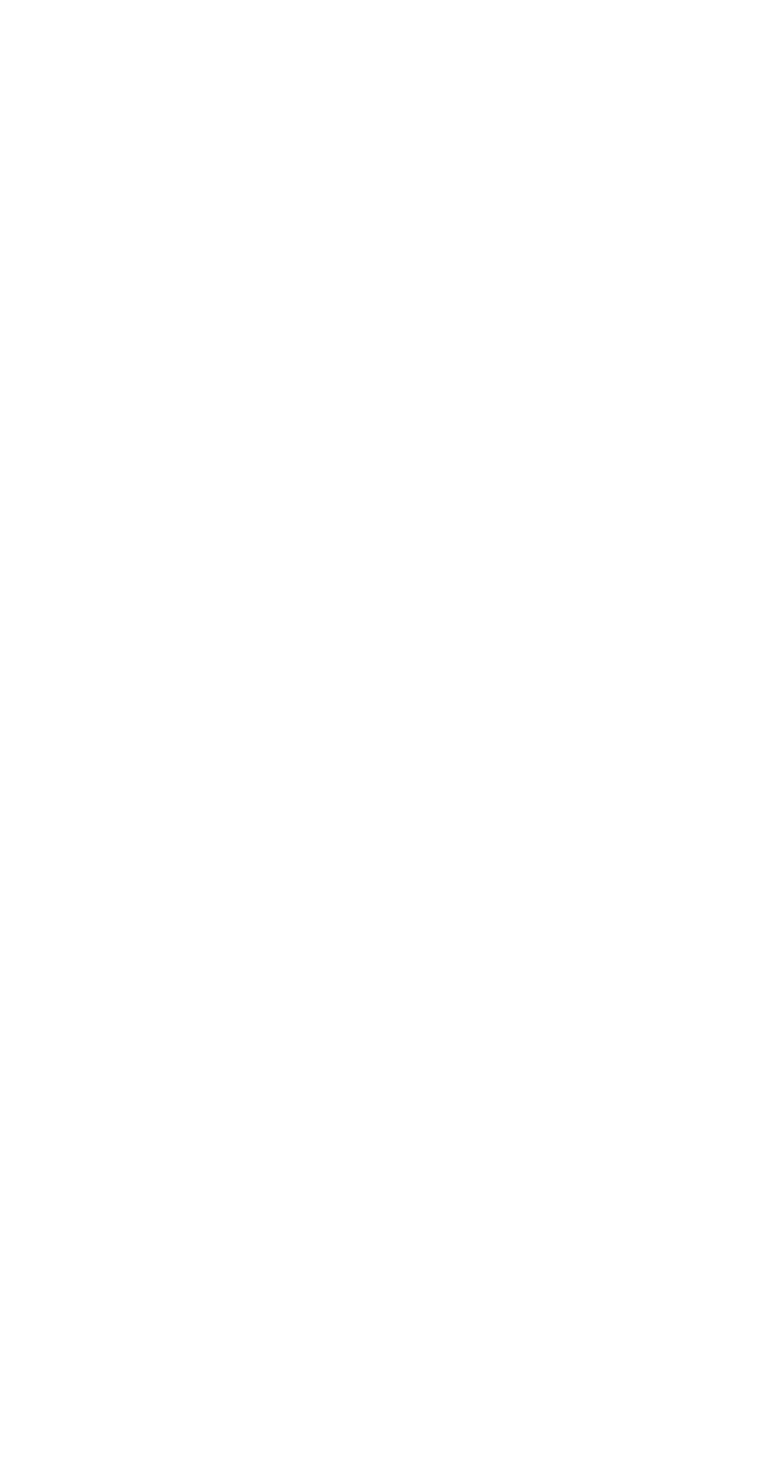
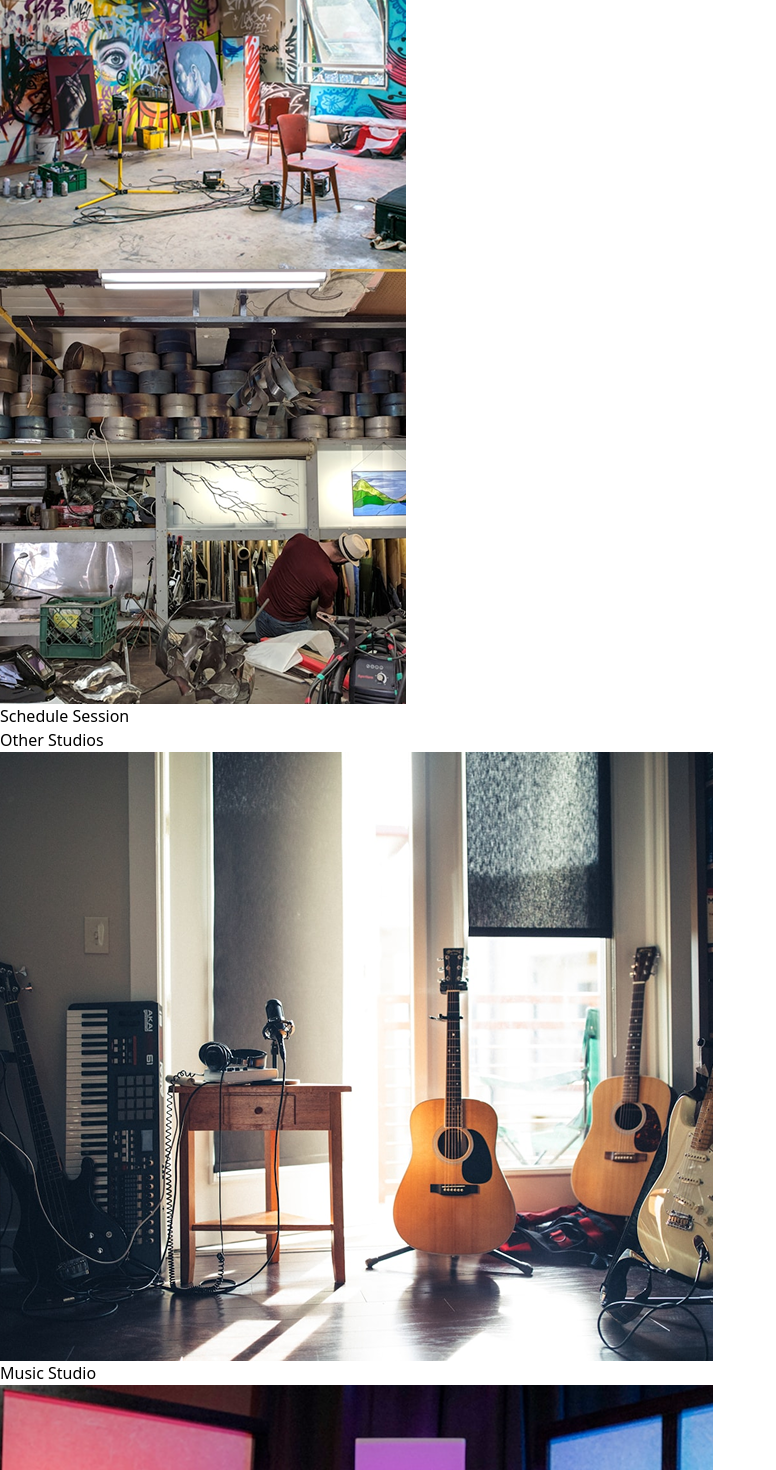
Before and after one commit to Leulaaa/studio_management_system, a React (Vite) app: page /artstudio in a window 1280 px wide. Before the commit this address had no page. Shown: the part 1330-2800 px from the top of the page, without its empty margins (0-776 px from the left). Before the commit the page ends 800 px from the top, so only its background shows below. Built offline with nearby package versions, Linux system fonts and the light colour scheme.

Commit message:
second commit

```diff
--- a/src/App.jsx
+++ b/src/App.jsx
@@ -2,12 +2,24 @@ import React from "react";
 import { BrowserRouter as Router, Routes, Route } from "react-router-dom";
 import BookingPage from "./pages/BookingPage";
 import SummaryPage from "./pages/SummaryPage";
+import Photographystudio from "./pages/Photographystudio";
+
+import Musicstudio from "./pages/Musicstudio";
+import Artstudio from "./pages/Artstudio";
+import Podcaststudio from "./pages/Podcaststudio";
+
 export default function App() {
   return (
+
     <Router>
       <Routes>
-        <Route path="/" element={<BookingPage />} />
-        <Route path="/summary" element={<SummaryPage />} />
+         <Route path="/" element={<Photographystudio />} />
+        <Route path="/photographystudio" element={<Photographystudio />} />
+        <Route path="/Booking/:studio" element={<BookingPage />} />
+         <Route path="/Summary" element={<SummaryPage />} />
+         <Route path="/musicstudio" element={<Musicstudio />} />
+          <Route path="/artstudio" element={<Artstudio />} />
+          <Route path="/podcaststudio" element={<Podcaststudio />} />
       </Routes>
     </Router>
   );
--- a/src/pages/Artstudio.jsx
+++ b/src/pages/Artstudio.jsx
@@ -1,4 +1,4 @@
-// App.jsx
+
 import React from "react";
 import img1 from "../assets/Rectangle 2112 (1).png";
 import img2 from "../assets/Rectangle 2114 (3).png";
@@ -7,23 +7,24 @@ import img4 from "../assets/Rectangle 2115 (3).png";
 import img5 from "../assets/Group 32.png";
 import img6 from "../assets/Download our app (1).png";
 import img7 from "../assets/Download our app.png";
+import { useNavigate } from "react-router-dom";
 
-
-import musicImg from "../assets/Rectangle 30.png";
-import podcastImg from "../assets/Rectangle 2115 (1).png";
-import photographyStudioImg from "./assets/Rectangle 2112 (1).png";
+import musicImg from "../assets/Rectangle 2112 (2).png";
+import podcastImg from "../assets/Rectangle 2112 (3).png";
+import photographyStudioImg from "../assets/Rectangle 2113 (1).png";
 const photographyImages = [img1, img2, img3, img4];
 const otherStudios = [
-  { name: "Podcast Studio", image: musicImg },
-  { name: "Music Studio", image: podcastImg },
-  { name: "Photography Studio", image: photographyStudioImg },
+  { name: "Music Studio", image: musicImg, path: "/musicstudio" },
+  { name: "Podcast Studio", image: podcastImg, path: "/podcaststudio" },
+  { name: "Photography Studio", image: photographyStudioImg, path: "/photographystudio" },
 ];
 
 
 
 export default function Artstudio() {
+  const navigate = useNavigate();
   return (
-    <div className="">
+    <div>
 
       <section className="max-w-6xl mx-auto p-6">
         <h1 className="text-3xl font-bold mb-6">Art Studio</h1>
@@ -57,11 +58,14 @@ export default function Artstudio() {
           ))}
         </div>
       </section>
-       <button className="mt-4 px-6 py-2 bg-black object-center ml-[500px] text-white rounded-lg hover:bg-gray-800 transition">
+               <button
+        onClick={() => navigate("/booking/Art Studio")}
+        className="mt-4 px-6 py-2 bg-black object-center ml-[500px] text-white rounded-lg hover:bg-gray-800 transition"
+      >
         Schedule Session
       </button>
 
-      {/* Other Studios */}
+
       <section className="mt-12 max-w-6xl mx-auto p-6">
   <h2 className="text-2xl font-bold mb-6">Other Studios</h2>
   <div className="grid grid-cols-1 sm:grid-cols-3 gap-4">
@@ -69,6 +73,7 @@ export default function Artstudio() {
       <div
         key={idx}
         className="relative rounded-lg overflow-hidden cursor-pointer"
+        onClick={() => navigate(studio.path)}
       >
         <img
           src={studio.image}
@@ -84,9 +89,10 @@ export default function Artstudio() {
     ))}
   </div>
 </section>
+
       <div className="bg-black mt-24 pt-16 px-6 md:px-11">
   <div className="flex flex-col md:flex-row items-center md:items-start justify-between gap-12 md:gap-40">
-    {/* Logo + Text */}
+
     <div className="flex flex-col items-center md:items-start text-center md:text-left">
       <img className="w-32 md:w-40 mb-6 ml-20" src={img5} alt="logo" />
       <p className="text-gray-400 leading-relaxed max-w-xs text-center  mx-auto">
@@ -95,7 +101,7 @@ export default function Artstudio() {
       </p>
     </div>
 
-    {/* Download Section */}
+
     <div className="flex flex-col items-center md:items-start">
       <p className="text-white font-bold pb-4">Download our app</p>
       <img className="w-36 md:w-40 mb-4" src={img6} alt="app store" />
@@ -104,7 +110,7 @@ export default function Artstudio() {
   </div>
 </div>
 
-{/* Footer */}
+
 <div className="bg-black text-white text-center py-4">
   <p>© 2025 I Studio Management System</p>
 </div>
--- a/src/pages/BookingPage.jsx
+++ b/src/pages/BookingPage.jsx
@@ -1,20 +1,24 @@
-// src/pages/BookingPage.jsx
+
 import React, { useState } from "react";
 import { FaMinus, FaPlus } from "react-icons/fa";
 import { useNavigate } from "react-router-dom";
 import img5 from "../assets/Group 32.png";
 import img6 from "../assets/Download our app (1).png";
 import img7 from "../assets/Download our app.png";
+import { useParams } from "react-router-dom";
+
 
 export default function BookingPage() {
+  const { studio } = useParams();
+  const studioName = studio || "Podcast Studio";
   const [date, setDate] = useState("");
   const [startTime, setStartTime] = useState("");
   const [endTime, setEndTime] = useState("");
   const [equipments, setEquipments] = useState([
-    { id: 1, name: "Shure SM7B Microphones", count: 2, price: 200 },
-    { id: 2, name: "Rodecaster Pro Mixer", count: 1, price: 500 },
-    { id: 3, name: "Headphones", count: 2, price: 100 },
-    { id: 4, name: "DSLR Camera + Tripod", count: 1, price: 300 },
+    { id: 1, name: "Shure SM7B Microphones", count: 0, price: 200 },
+    { id: 2, name: "Rodecaster Pro Mixer", count: 0, price: 500 },
+    { id: 3, name: "Headphones", count: 0, price: 100 },
+    { id: 4, name: "DSLR Camera + Tripod", count: 0, price: 300 },
   ]);
   const [staff, setStaff] = useState({
     audio: false,
@@ -58,7 +62,7 @@ export default function BookingPage() {
     <div className="min-h-screen flex flex-col justify-between bg-white">
 
       <div className="bg-black text-white text-center py-4 mx-72  rounded-b-2xl">
-        <h2 className="text-xl font-bold">Podcast Studio</h2>
+        <h2 className="text-xl font-bold">{studioName}</h2>
         <p className="text-gray-300">Yobek Building, Addis Ababa</p>
       </div>
 
--- a/src/pages/Musicstudio.jsx
+++ b/src/pages/Musicstudio.jsx
@@ -1,4 +1,4 @@
-// App.jsx
+
 import React from "react";
 import img1 from "../assets/Rectangle 2112 (2).png";
 import img2 from "../assets/Rectangle 2113 (2).png";
@@ -8,20 +8,22 @@ import img5 from "../assets/Group 32.png";
 import img6 from "../assets/Download our app (1).png";
 import img7 from "../assets/Download our app.png";
 
-
+import { useNavigate } from "react-router-dom";
 import musicImg from "../assets/Rectangle 2112 (1).png";
-import podcastImg from "./assets/Rectangle 30.png";
-import photographyStudioImg from "./assets/Rectangle 2112 (1).png";
+import podcastImg from "../assets/Rectangle 30.png";
+import photographyStudioImg from "../assets/Rectangle 31.png";
 const photographyImages = [img1, img2, img3, img4];
 const otherStudios = [
-  { name: "Art Studio", image: musicImg },
-  { name: "Podcast Studio", image: podcastImg },
-  { name: "Photography Studio", image: photographyStudioImg },
+  { name: "Art Studio", image: musicImg, path: "/artstudio" },
+  { name: "Podcast Studio", image: podcastImg, path: "/podcaststudio" },
+  { name: "Photography Studio", image: photographyStudioImg, path: "/photographystudio" },
 ];
 
 
 
-export default function Music() {
+
+export default function Musicstudio() {
+   const navigate = useNavigate();
   return (
     <div className="">
 
@@ -57,11 +59,14 @@ export default function Music() {
           ))}
         </div>
       </section>
-       <button className="mt-4 px-6 py-2 bg-black object-center ml-[500px] text-white rounded-lg hover:bg-gray-800 transition">
+              <button
+        onClick={() => navigate("/booking/Music Studio")}
+        className="mt-4 px-6 py-2 bg-black object-center ml-[500px] text-white rounded-lg hover:bg-gray-800 transition"
+      >
         Schedule Session
       </button>
 
-      {/* Other Studios */}
+
       <section className="mt-12 max-w-6xl mx-auto p-6">
   <h2 className="text-2xl font-bold mb-6">Other Studios</h2>
   <div className="grid grid-cols-1 sm:grid-cols-3 gap-4">
@@ -69,6 +74,7 @@ export default function Music() {
       <div
         key={idx}
         className="relative rounded-lg overflow-hidden cursor-pointer"
+        onClick={() => navigate(studio.path)}
       >
         <img
           src={studio.image}
@@ -84,9 +90,10 @@ export default function Music() {
     ))}
   </div>
 </section>
+
       <div className="bg-black mt-24 pt-16 px-6 md:px-11">
   <div className="flex flex-col md:flex-row items-center md:items-start justify-between gap-12 md:gap-40">
-    {/* Logo + Text */}
+
     <div className="flex flex-col items-center md:items-start text-center md:text-left">
       <img className="w-32 md:w-40 mb-6 ml-20" src={img5} alt="logo" />
       <p className="text-gray-400 leading-relaxed max-w-xs text-center  mx-auto">
@@ -95,7 +102,7 @@ export default function Music() {
       </p>
     </div>
 
-    {/* Download Section */}
+
     <div className="flex flex-col items-center md:items-start">
       <p className="text-white font-bold pb-4">Download our app</p>
       <img className="w-36 md:w-40 mb-4" src={img6} alt="app store" />
@@ -104,7 +111,6 @@ export default function Music() {
   </div>
 </div>
 
-{/* Footer */}
 <div className="bg-black text-white text-center py-4">
   <p>© 2025 I Studio Management System</p>
 </div>
--- a/src/pages/Photographystudio.jsx
+++ b/src/pages/Photographystudio.jsx
@@ -0,0 +1,122 @@
+
+import React from "react";
+import img1 from "../assets/Rectangle 2112.png";
+import img2 from "../assets/Rectangle 2114.png";
+import img3 from "../assets/Rectangle 2113 (1).png";
+import img4 from "../assets/Rectangle 31.png";
+import img5 from "../assets/Group 32.png";
+import img6 from "../assets/Download our app (1).png";
+import img7 from "../assets/Download our app.png";
+
+import { useNavigate } from "react-router-dom";
+
+import musicImg from "../assets/Rectangle 2112 (1).png";
+import podcastImg from "../assets/Rectangle 30.png";
+import photographyStudioImg from "../assets/Rectangle 29.png";
+const photographyImages = [img1, img2, img3, img4];
+const otherStudios = [
+  { name: "Art Studio", image: musicImg, path: "/artstudio" },
+  { name: "Podcast Studio", image: podcastImg, path: "/podcaststudio" },
+  { name: "Music Studio", image: photographyStudioImg, path: "/musicstudio" },
+];
+
+
+
+
+export default function Photographystudio() {
+   const navigate = useNavigate();
+
+  return (
+    <div className="">
+
+      <section className="max-w-6xl mx-auto p-6">
+        <h1 className="text-3xl font-bold mb-6">Photography Studio</h1>
+        <div className="flex flex-col md:flex-row gap-6">
+          <div className="flex-1">
+            <img
+              src={photographyImages[0]}
+              alt="Photography Studio"
+              className="rounded-lg shadow-lg"
+            />
+          </div>
+          <div className="flex-1 flex flex-col justify-center gap-4">
+            <ul className="list-disc list-inside space-y-2 text-gray-700">
+              <li>Adjustable lighting rigs and studio flashes.</li>
+              <li>Variety of backdrops, props, and styling equipment.</li>
+              <li>Ideal for portraits, products, campaigns, and fashion shoots.</li>
+              <li>Assistance from in-house photographers and stylists if requested.</li>
+            </ul>
+
+          </div>
+        </div>
+
+        <div className="grid grid-cols-1 sm:grid-cols-3 gap-4 mt-6">
+          {photographyImages.slice(1).map((img, idx) => (
+            <img
+              key={idx}
+              src={img}
+              alt={`Photography ${idx}`}
+              className="rounded-lg shadow-lg w-full h-60 object-cover"
+            />
+          ))}
+        </div>
+      </section>
+        <button
+        onClick={() => navigate("/booking/Photography Studio")}
+        className="mt-4 px-6 py-2 bg-black object-center ml-[500px] text-white rounded-lg hover:bg-gray-800 transition"
+      >
+        Schedule Session
+      </button>
+
+
+     <section className="mt-12 max-w-6xl mx-auto p-6">
+  <h2 className="text-2xl font-bold mb-6">Other Studios</h2>
+  <div className="grid grid-cols-1 sm:grid-cols-3 gap-4">
+    {otherStudios.map((studio, idx) => (
+      <div
+        key={idx}
+        className="relative rounded-lg overflow-hidden cursor-pointer"
+        onClick={() => navigate(studio.path)}
+      >
+        <img
+          src={studio.image}
+          alt={studio.name}
+          className="w-full h-60 object-cover"
+        />
+        <div className="absolute inset-0 bg-black bg-opacity-40 flex items-center justify-center opacity-0 hover:opacity-100 transition">
+          <span className="text-white text-lg font-semibold">
+            {studio.name}
+          </span>
+        </div>
+      </div>
+    ))}
+  </div>
+</section>
+
+      <div className="bg-black mt-24 pt-16 px-6 md:px-11">
+  <div className="flex flex-col md:flex-row items-center md:items-start justify-between gap-12 md:gap-40">
+
+    <div className="flex flex-col items-center md:items-start text-center md:text-left">
+      <img className="w-32 md:w-40 mb-6 ml-20" src={img5} alt="logo" />
+      <p className="text-gray-400 leading-relaxed max-w-xs text-center  mx-auto">
+        Sagittis enim nullam pulvinar tellus sitegestas. Vestibulum sed libero
+        sed at sed nisl sodales phasellus et.
+      </p>
+    </div>
+
+
+    <div className="flex flex-col items-center md:items-start">
+      <p className="text-white font-bold pb-4">Download our app</p>
+      <img className="w-36 md:w-40 mb-4" src={img6} alt="app store" />
+      <img className="w-36 md:w-40 mb-4" src={img7} alt="play store" />
+    </div>
+  </div>
+</div>
+
+<div className="bg-black text-white text-center py-4">
+  <p>© 2025 I Studio Management System</p>
+</div>
+
+    </div>
+  );
+}
--- a/src/pages/Podcaststudio.jsx
+++ b/src/pages/Podcaststudio.jsx
@@ -1,4 +1,4 @@
-// App.jsx
+
 import React from "react";
 import img1 from "../assets/Rectangle 2112 (3).png";
 import img2 from "../assets/Rectangle 2113 (3).png";
@@ -8,20 +8,21 @@ import img5 from "../assets/Group 32.png";
 import img6 from "../assets/Download our app (1).png";
 import img7 from "../assets/Download our app.png";
 
-
+import { useNavigate } from "react-router-dom";
 import musicImg from "../assets/Rectangle 2112 (1).png";
-import podcastImg from "../assets/Rectangle 2115 (1).png";
-import photographyStudioImg from "./assets/Rectangle 2112 (1).png";
+import podcastImg from "../assets/Rectangle 31.png";
+import photographyStudioImg from "../assets/Rectangle 2112 (2).png";
 const photographyImages = [img1, img2, img3, img4];
 const otherStudios = [
-  { name: "Art Studio", image: musicImg },
-  { name: "Music Studio", image: podcastImg },
-  { name: "Photography Studio", image: photographyStudioImg },
+  { name: "Art Studio", image: musicImg, path: "/artstudio" },
+  { name: "Photography Studio", image: podcastImg, path: "/photographystudio" },
+  { name: "Music Studio", image: photographyStudioImg, path: "/musicstudio" },
 ];
 
 
 
 export default function Podcaststudio() {
+   const navigate = useNavigate();
   return (
     <div className="">
 
@@ -57,11 +58,14 @@ export default function Podcaststudio() {
           ))}
         </div>
       </section>
-       <button className="mt-4 px-6 py-2 bg-black object-center ml-[500px] text-white rounded-lg hover:bg-gray-800 transition">
+         <button
+        onClick={() => navigate("/booking/Podcast Studio")}
+        className="mt-4 px-6 py-2 bg-black object-center ml-[500px] text-white rounded-lg hover:bg-gray-800 transition"
+      >
         Schedule Session
       </button>
 
-      {/* Other Studios */}
+
      <section className="mt-12 max-w-6xl mx-auto p-6">
   <h2 className="text-2xl font-bold mb-6">Other Studios</h2>
   <div className="grid grid-cols-1 sm:grid-cols-3 gap-4">
@@ -69,6 +73,7 @@ export default function Podcaststudio() {
       <div
         key={idx}
         className="relative rounded-lg overflow-hidden cursor-pointer"
+        onClick={() => navigate(studio.path)}
       >
         <img
           src={studio.image}
@@ -84,9 +89,10 @@ export default function Podcaststudio() {
     ))}
   </div>
 </section>
+
       <div className="bg-black mt-24 pt-16 px-6 md:px-11">
   <div className="flex flex-col md:flex-row items-center md:items-start justify-between gap-12 md:gap-40">
-    {/* Logo + Text */}
+
     <div className="flex flex-col items-center md:items-start text-center md:text-left">
       <img className="w-32 md:w-40 mb-6 ml-20" src={img5} alt="logo" />
       <p className="text-gray-400 leading-relaxed max-w-xs text-center  mx-auto">
@@ -95,7 +101,7 @@ export default function Podcaststudio() {
       </p>
     </div>
 
-    {/* Download Section */}
+
     <div className="flex flex-col items-center md:items-start">
       <p className="text-white font-bold pb-4">Download our app</p>
       <img className="w-36 md:w-40 mb-4" src={img6} alt="app store" />
@@ -104,7 +110,7 @@ export default function Podcaststudio() {
   </div>
 </div>
 
-{/* Footer */}
+
 <div className="bg-black text-white text-center py-4">
   <p>© 2025 I Studio Management System</p>
 </div>
```
Lines whose indentation alone changed are shown as unchanged.
